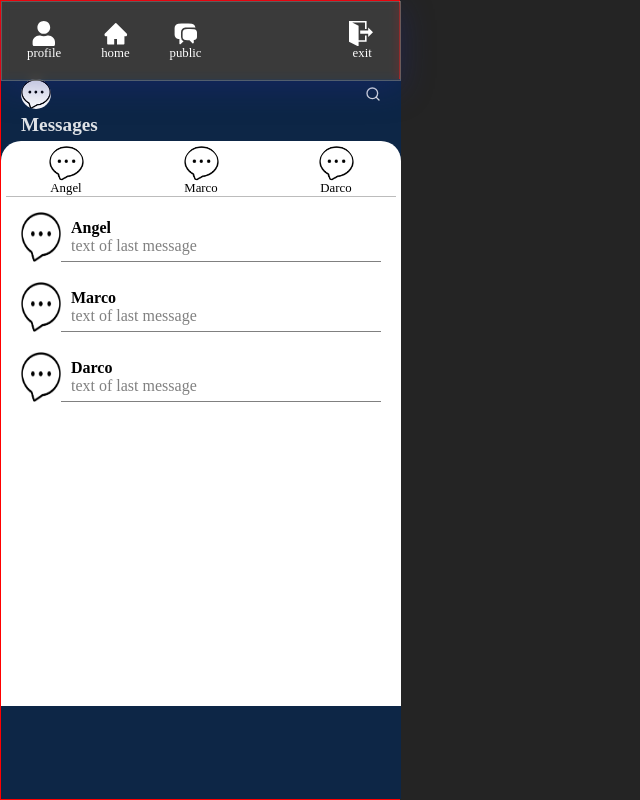
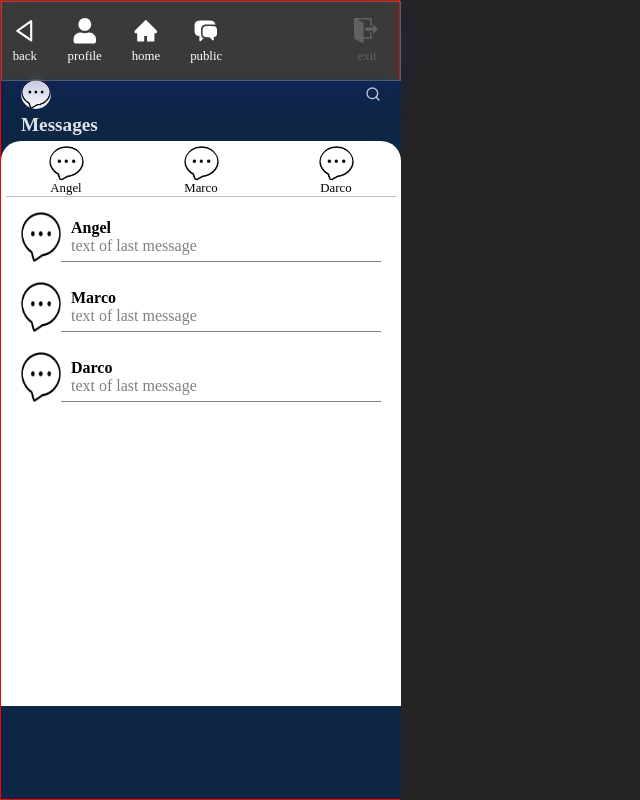
Before and after one commit to AngelDarco/chat-app, a React (Vite) app: page /user in a window 1280 px wide. Shown: the whole page, without its empty margins (0-640 px from the left). Built offline with nearby package versions, Linux system fonts and the light colour scheme; no server answers.

Commit message:
:sparkles: logout functionality and back button added

```diff
--- a/src/components/header/Header.tsx
+++ b/src/components/header/Header.tsx
@@ -1,4 +1,3 @@
-import React from 'react';
 import styles from './header.module.css';
 import { AiFillHome } from 'react-icons/ai';
 import { ImExit } from 'react-icons/im';
@@ -6,8 +5,11 @@ import { FaUser, FaUserPlus } from 'react-icons/fa';
 import { HiChatBubbleLeftRight } from 'react-icons/hi2';
 import { VscSignIn } from 'react-icons/vsc';
 import { BsGoogle } from 'react-icons/bs';
+import { BiLeftArrow } from 'react-icons/bi';
 import { SiMicrosoftoutlook } from 'react-icons/si';
-import { Link } from 'react-router-dom';
+import { Link, useNavigate } from 'react-router-dom';
+import React from 'react';
+
 
 interface icons {
 	path: string,
@@ -20,14 +22,25 @@ interface Props {
 }
 
 const Header = (icons : Props): JSX.Element => {
+	const uid = localStorage.getItem('chatDarcoUserUid');
+	const navigate = useNavigate();
+
+	/**
+	 * This function handles going back to the previous page.
+	 */
+	const handlerBack = () => {
+		navigate(-1);
+	};
+
 	return (
 		<div className={styles.containerHeader}>
 			{
-				icons.props?.map((item: icons, index: number): React.ReactElement => {
+				icons.props?.map((item: icons, index:number): React.ReactElement => {
 					return (
-						<Link key={index} to={item.path}>
-							<div>
-								{item.icon}
+						<Link key={index} to={item.path} onClick={ item.userName === 'back' ? handlerBack : undefined }>
+							<div className={ (item.userName === 'exit' && !uid) ? styles.noUid : '' }>
+								{ (item.userName === 'exit' && !uid) && (item.path = '') }
+								{ item.icon }
 								<span>{item.userName}</span>
 							</div>
 						</Link>
@@ -37,9 +50,17 @@ const Header = (icons : Props): JSX.Element => {
 		</div>
 	);
 };
+export default Header;
+
+
 
 // Icons and text of the public header
 export const headerPublic: icons[] = [
+	{
+		path: '',
+		icon: <BiLeftArrow />,
+		userName: 'back'
+	},
 	{
 		path: '/login',
 		icon: <VscSignIn />,
@@ -51,7 +72,7 @@ export const headerPublic: icons[] = [
 		userName: 'logUp'
 	},
 	{
-		path: '/',
+		path: '/logout',
 		icon: <ImExit />,
 		userName: 'exit'
 	}
@@ -59,6 +80,11 @@ export const headerPublic: icons[] = [
 
 /* Icosn for header of Login pages */
 export const headerLogin:icons[] = [
+	{
+		path: '',
+		icon: <BiLeftArrow />,
+		userName: 'back'
+	},
 	{
 		path: '/email',
 		icon: <SiMicrosoftoutlook />,
@@ -75,7 +101,7 @@ export const headerLogin:icons[] = [
 		userName: 'logUp'
 	},
 	{
-		path: '/',
+		path: '/logout',
 		icon: <ImExit />,
 		userName: 'exit'
 	}
@@ -83,6 +109,11 @@ export const headerLogin:icons[] = [
 
 /* Icons for Register pages */
 export const headerRegister:icons[] = [
+	{
+		path: '',
+		icon: <BiLeftArrow />,
+		userName: 'back'
+	},
 	{
 		path: '/register',
 		icon: <SiMicrosoftoutlook />,
@@ -94,7 +125,7 @@ export const headerRegister:icons[] = [
 		userName: 'login'
 	},
 	{
-		path: '/',
+		path: '/logout',
 		icon: <ImExit />,
 		userName: 'exit'
 	}
@@ -102,6 +133,11 @@ export const headerRegister:icons[] = [
 
 // Icons and text of the loged user header
 export const headerUser: icons[] = [
+	{
+		path: '',
+		icon: <BiLeftArrow />,
+		userName: 'back'
+	},
 	{
 		path: '/profile',
 		icon: <FaUser />,
@@ -118,10 +154,8 @@ export const headerUser: icons[] = [
 		userName: 'public'
 	},
 	{
-		path: '/',
+		path: '/logout',
 		icon: <ImExit />,
 		userName: 'exit'
 	}
 ];
-
-export default Header;
--- a/src/components/header/header.module.css
+++ b/src/components/header/header.module.css
@@ -20,7 +20,7 @@
     flex-direction: column;
     align-items: center;
     justify-content: center;
-    padding: 5px;
+    gap: 5px;
     color: var(--root-color);
 }
 
@@ -36,7 +36,7 @@
 }
 
 .containerHeader a:first-child {
-    margin-left: 20px;
+    margin-left: 10px;
 }
 
 .containerHeader a:last-child {
@@ -47,3 +47,11 @@
 .containerHeader a:hover {
     border-bottom: 1px solid rgb(48, 238, 0);
 }
+
+.noUid{
+    opacity: .2;
+    color: dimgray;
+}
+.containerHeader a:has(.noUid:hover){
+    border-bottom: none;
+}
--- /dev/null
+++ b/src/pages/logout/Logout.tsx
@@ -0,0 +1,63 @@
+import { useNavigate } from 'react-router';
+import Swal from 'sweetalert2';
+import Loading from 'react-loading';
+import userContexUpdate from '../../utils/useContextUpdate';
+
+const Logout = () => {
+	const navigate = useNavigate();
+	const uid = window.localStorage.getItem('chatDarcoUserUid');
+
+	const handlerLogout = () => {
+		const { deleteUserContext } = userContexUpdate();
+		console.log(uid);
+
+		uid &&
+			Swal.fire({
+				title: 'You wanna close session?',
+				icon: 'warning',
+				showCancelButton: true,
+				confirmButtonColor: '#3085d6',
+				confirmButtonText: 'Yes'
+			}).then((result) => {
+				if (result.isConfirmed) {
+					deleteUserContext()
+						.then(res => {
+							!res ?
+								(Swal.fire({
+									title: 'Session Closed',
+									icon: 'success',
+									showConfirmButton: false,
+									timer: 1000
+								}
+								), setTimeout(() => navigate('/'), 1100))
+								: (Swal.fire({
+									title: res,
+									icon: 'error',
+									timer: 1000
+								}), setTimeout(() => navigate(-1), 1100));
+						});
+				}else{ navigate(-1); }
+			});
+		return <Loading
+			type='cylon'
+			color='green'
+			className={styles.style.toString()}
+		/>;
+	};
+
+	return(
+		<div style={styles.style}>
+			{ handlerLogout() }
+		</div>
+	);
+};
+export default Logout;
+const styles={
+	style: {
+		width: '100%',
+		height: '100vh',
+		display: 'flex',
+		justifyContent: 'center',
+		padding: '50px 0',
+	}
+};
--- a/src/routes/Router.tsx
+++ b/src/routes/Router.tsx
@@ -8,12 +8,13 @@ import LoginEmail from '../pages/login/loginEmail/LoginEmail';
 import LoginGmail from '../pages/login/loginGmail/LoginGmail';
 import RegisterEmail from '../pages/register/RegisterEmail';
 import ProfileConfig from '../pages/profile/profileconfig/ProfileConfig';
+import Logout from '../pages/logout/Logout';
 
 
 const Router = (): JSX.Element =>{
 	return(
 		<Routes>
-			<Route path="/" Component={ Welcome } />
+			<Route path="/logout" Component={ Logout } />
 			<Route path="/login" Component={Login } />
 
 			{/* Routes to Login options */}
@@ -29,7 +30,6 @@ const Router = (): JSX.Element =>{
 			<Route path="/public" Component={ PublicChat } />
 
 			<Route path="/profileconfig" Component={ ProfileConfig } />
-
 		</Routes>
 	);
 };
--- a/src/utils/useContextUpdate.ts
+++ b/src/utils/useContextUpdate.ts
@@ -44,13 +44,10 @@ const userContexUpdate = () => {
 		globalThis.localStorage.removeItem('chatDarcoUserName');
 		globalThis.localStorage.removeItem('chatDarcoUserUid');
 
-		try {
-			await logout();
-			return setLogin && setLogin(initialState);
-		} catch (err) {
-			console.log(err);
-			return err;
-		}
+		return await logout()
+			.then((res) => { setLogin && setLogin(initialState); return res;})
+			.catch(err => { console.log(err); return err;});
+
 	};
 
 	return { userContextData, updateUserContext, deleteUserContext, initialState };
```
